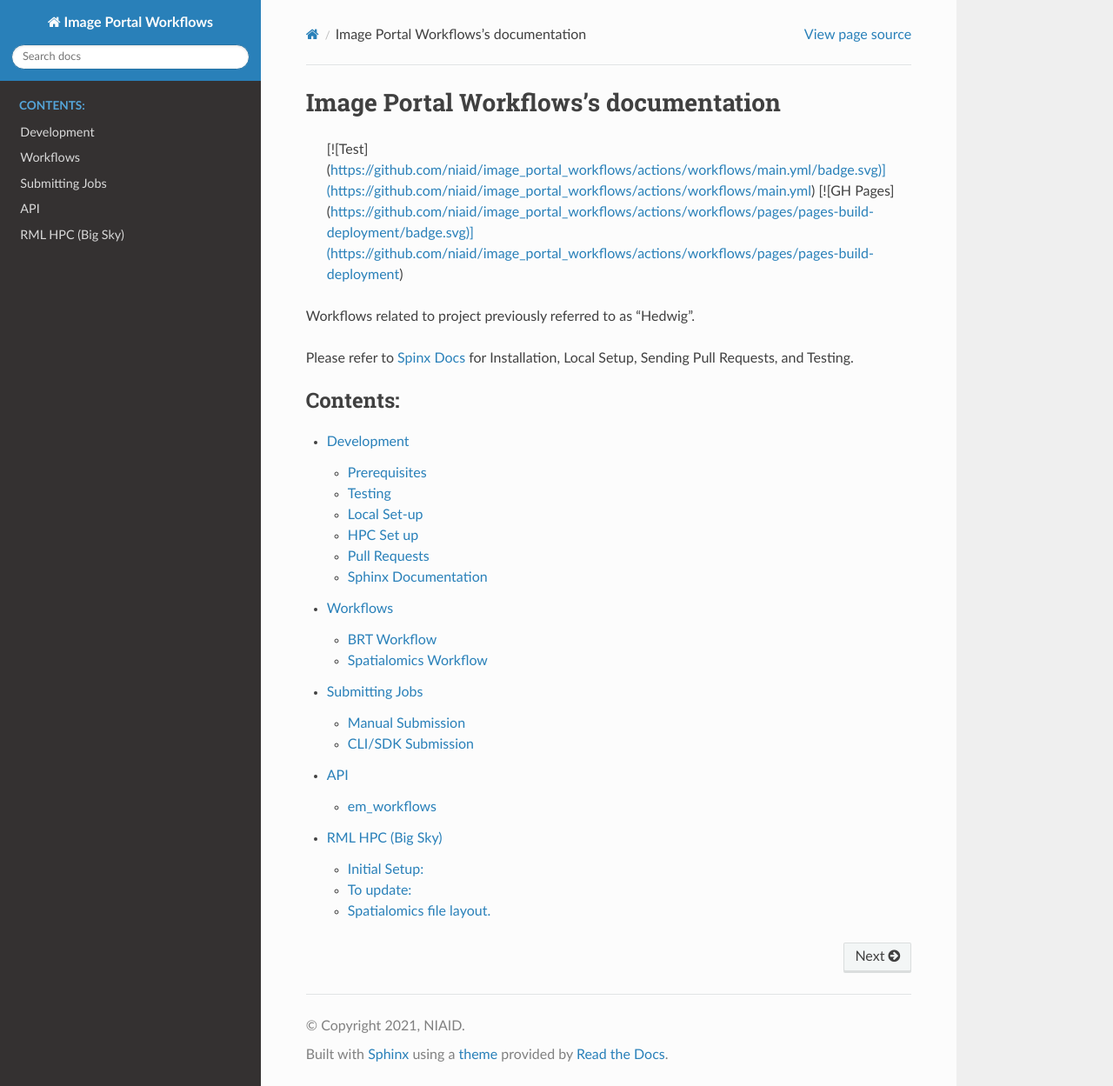
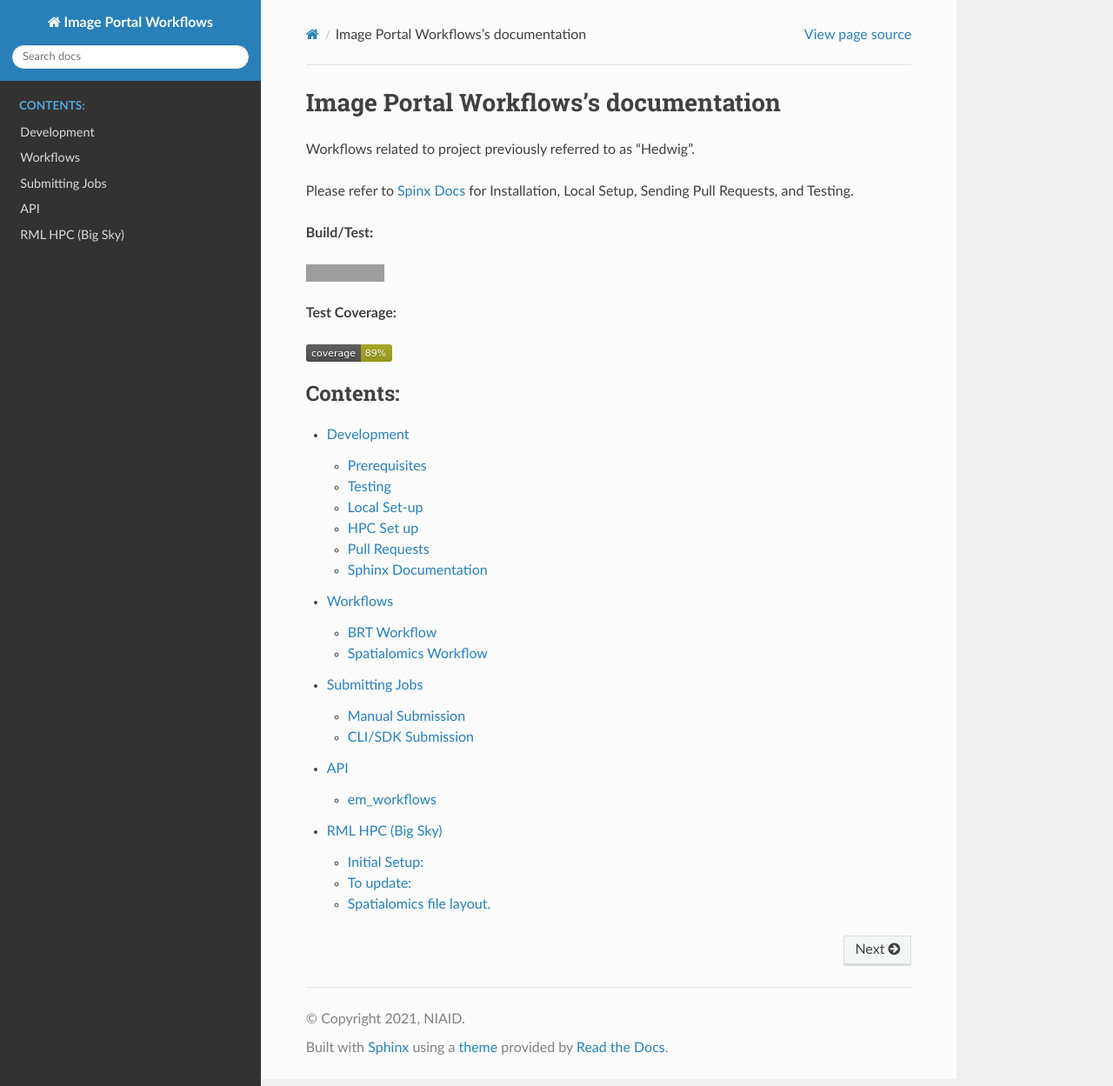
Before and after one commit to niaid/image_portal_workflows, a Sphinx documentation site: the page built from docs/source/index.rst, in a window 1280 px wide and 1249 px high. Shown: the whole window at 87% size. Built offline with Sphinx 7.4.7 and the Read the Docs theme 2.0.0, drawn with Linux system fonts in a browser that asks for light colours; grey boxes are pictures that could not be loaded.

```diff
--- a/README.rst
+++ b/README.rst
@@ -1,6 +1,3 @@
- [![Test](https://github.com/niaid/image_portal_workflows/actions/workflows/main.yml/badge.svg)](https://github.com/niaid/image_portal_workflows/actions/workflows/main.yml)
- [![GH Pages](https://github.com/niaid/image_portal_workflows/actions/workflows/pages/pages-build-deployment/badge.svg)](https://github.com/niaid/image_portal_workflows/actions/workflows/pages/pages-build-deployment)
-
 Workflows related to project previously referred to as "Hedwig".
 
 Please refer to `Spinx Docs <https://niaid.github.io/image_portal_workflows/>`_ for Installation, Local Setup, Sending Pull Requests, and Testing.
--- a/docs/source/index.rst
+++ b/docs/source/index.rst
@@ -8,6 +8,16 @@
 
 .. include:: ../../README.rst
 
+**Build/Test:**
+
+.. image:: https://github.com/mbopfNIH/image_portal_workflows/actions/workflows/main.yml/badge.svg?branch=main
+    :target: https://github.com/mbopfNIH/image_portal_workflows/actions/workflows/main.yml/badge.svg?branch=main
+    :alt: GitHub Action
+
+**Test Coverage:**
+
+.. image:: ../../coverage.svg
+
 .. toctree::
    :maxdepth: 2
    :caption: Contents:
```
Also changed, not shown: 2 other files.
